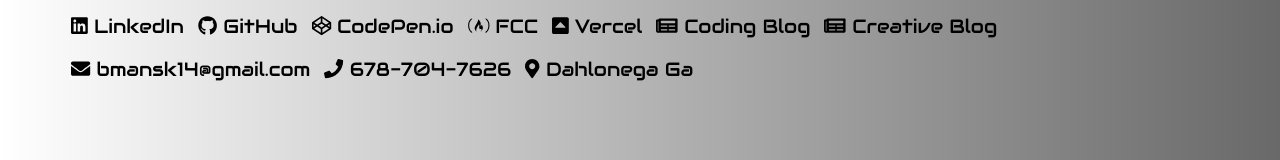
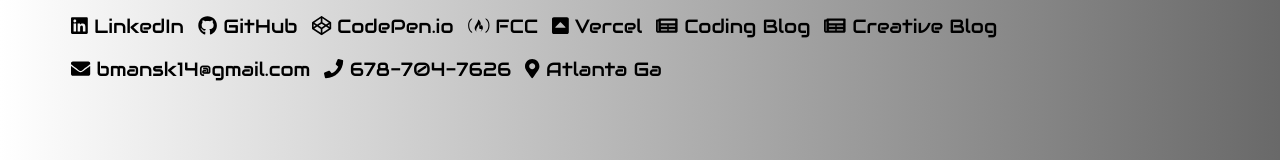
Before and after one commit to bmansk8/portfolio, a React (Create React App) app: page /blog in a window 1280 px wide. Shown: the top 160 px of the page. Built offline with nearby package versions, Linux system fonts and the light colour scheme.

Commit message:
changed local

```diff
--- a/src/App.jsx
+++ b/src/App.jsx
@@ -38,7 +38,7 @@ export default function Home() {
         <a href='https://barron-blog.vercel.app/' target='_blank' rel='noopener noreferrer'><FontAwesomeIcon icon={faNewspaper}/> Creative Blog</a>
         <div><FontAwesomeIcon icon={faEnvelope} /> bmansk14@gmail.com</div>
         <div><FontAwesomeIcon icon={faPhone} /> 678-704-7626</div>
-        <div><FontAwesomeIcon icon={faMapMarkerAlt} /> Dahlonega Ga</div>
+        <div><FontAwesomeIcon icon={faMapMarkerAlt} /> Atlanta Ga</div>
       </header>
 
       <Switch>
```
